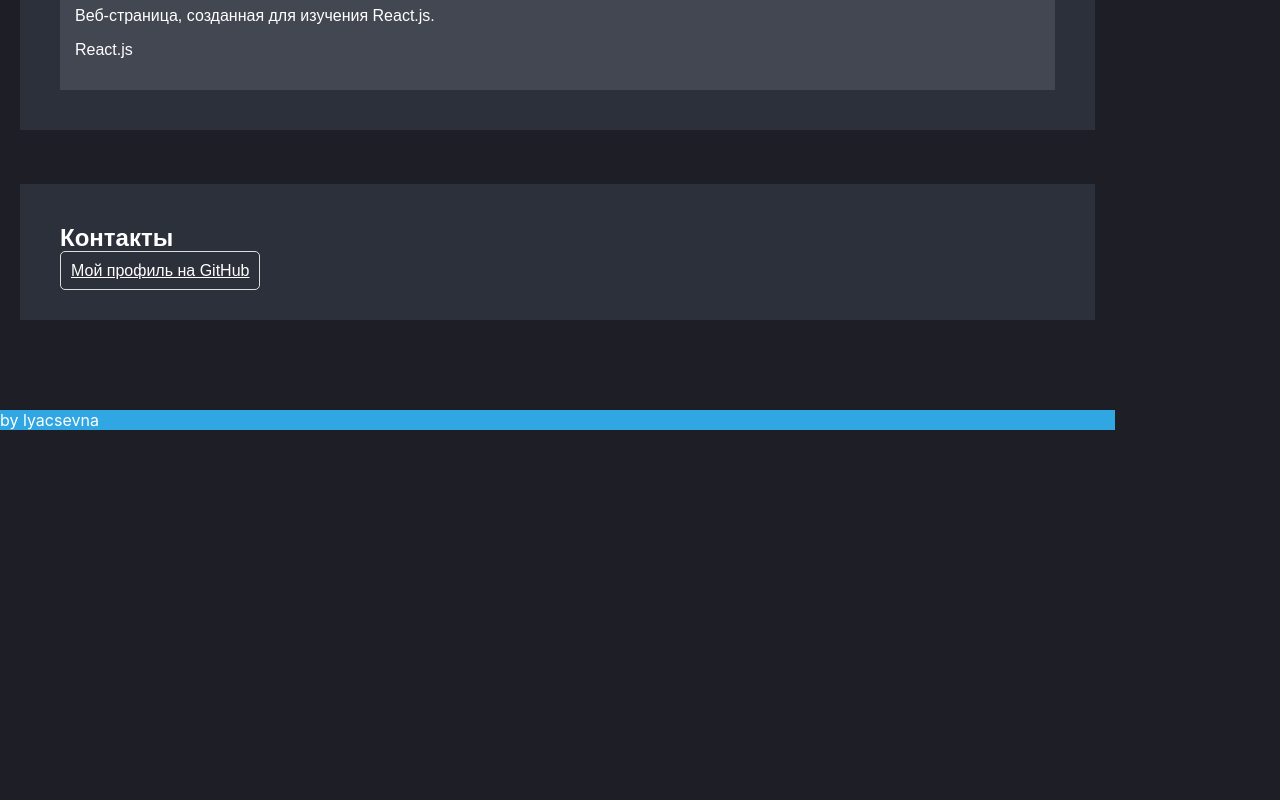
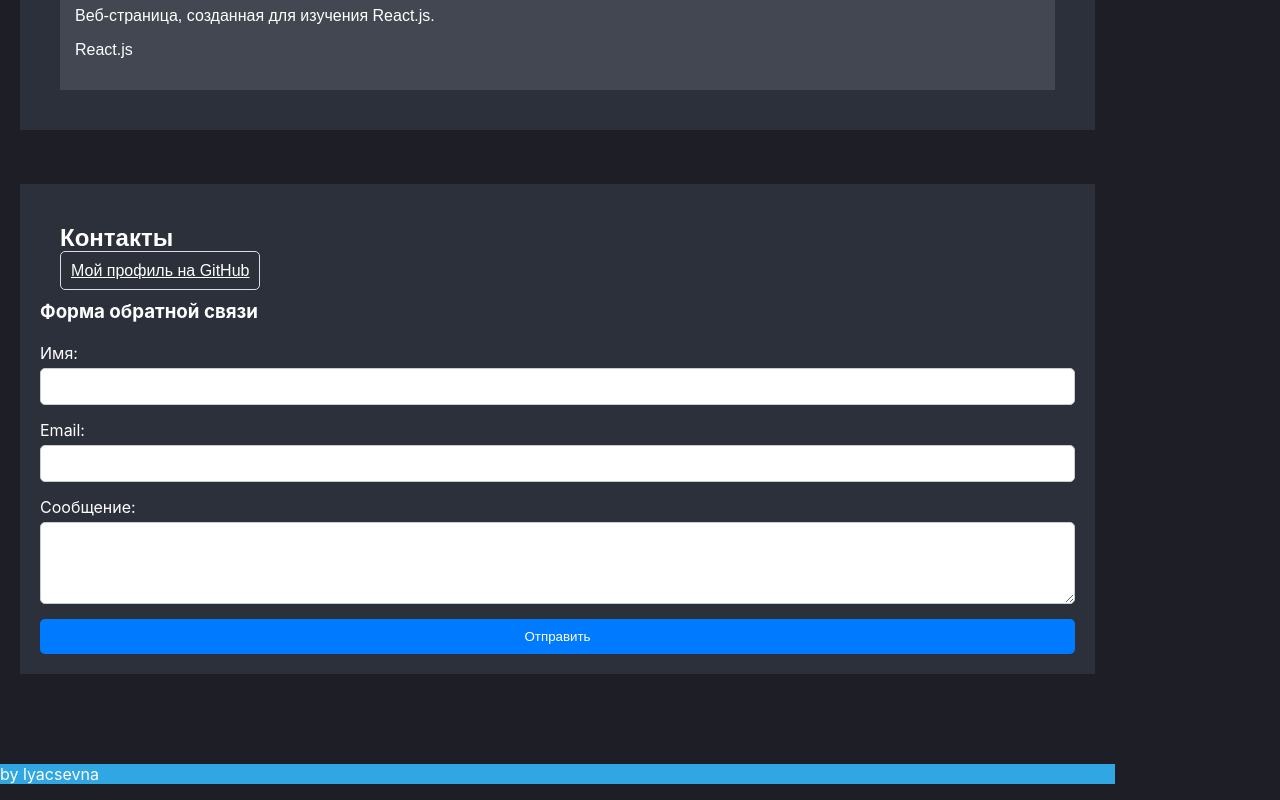
Before and after one commit to lyacsevna/AboutMe, a React (Create React App) app: page / in a window 1280 px wide. Shown: the part 1608-2408 px from the top of the page. Before the commit the page ends 2054 px from the top, so only its background shows below. Built offline with nearby package versions, Linux system fonts and the light colour scheme.

Commit message:
added contact form

```diff
--- a/src/components/contacts.js
+++ b/src/components/contacts.js
@@ -3,10 +3,21 @@ import '../styles/contacts.css'
 
 const Contacts = () => {
     return (
-        <section id="contacts">
+        <><section id="contacts">
             <h2>Контакты</h2>
-            <a className = "contact-item" href = "https://github.com/lyacsevna">Мой профиль на GitHub</a>
-        </section>
+            <a className="contact-item" href="https://github.com/lyacsevna">Мой профиль на GitHub</a>
+        </section><h3>Форма обратной связи</h3><form className="contact-form">
+                <label htmlFor="name">Имя:</label>
+                <input type="text" id="name" name="name" required />
+
+                <label htmlFor="email">Email:</label>
+                <input type="email" id="email" name="email" required />
+
+                <label htmlFor="message">Сообщение:</label>
+                <textarea id="message" name="message" rows="4" required></textarea>
+
+                <button type="submit">Отправить</button>
+            </form></>
     );
 };
 
--- a/src/styles/contacts.css
+++ b/src/styles/contacts.css
@@ -13,3 +13,65 @@
     transform: scale(1.05);
     box-shadow: 0 4px 15px rgba(0, 0, 0, 0.2);
 }
+
+#contacts {
+    margin: 20px;
+    color: white;
+    font-family: Arial, sans-serif;
+}
+
+h2 {
+    margin-bottom: 10px;
+    color: white;
+}
+
+h3 {
+    color: white;
+}
+
+.contact-item {
+    margin: 10px 0;
+}
+
+.contact-item a {
+    text-decoration: none;
+    color: #007bff;
+    transition: color 0.3s;
+}
+
+.contact-item a:hover {
+    color: #0056b3;
+}
+
+.contact-form {
+    margin-top: 20px;
+    display: flex;
+    flex-direction: column;
+}
+
+.contact-form label {
+    margin-bottom: 5px;
+    color: white;
+}
+
+.contact-form input,
+.contact-form textarea {
+    margin-bottom: 15px;
+    padding: 10px;
+    border: 1px solid #ccc;
+    border-radius: 5px;
+}
+
+.contact-form button {
+    padding: 10px;
+    background-color: #007bff;
+    color: white;
+    border: none;
+    border-radius: 5px;
+    cursor: pointer;
+    transition: background-color 0.3s;
+}
+
+.contact-form button:hover {
+    background-color: #0056b3;
+}
```
